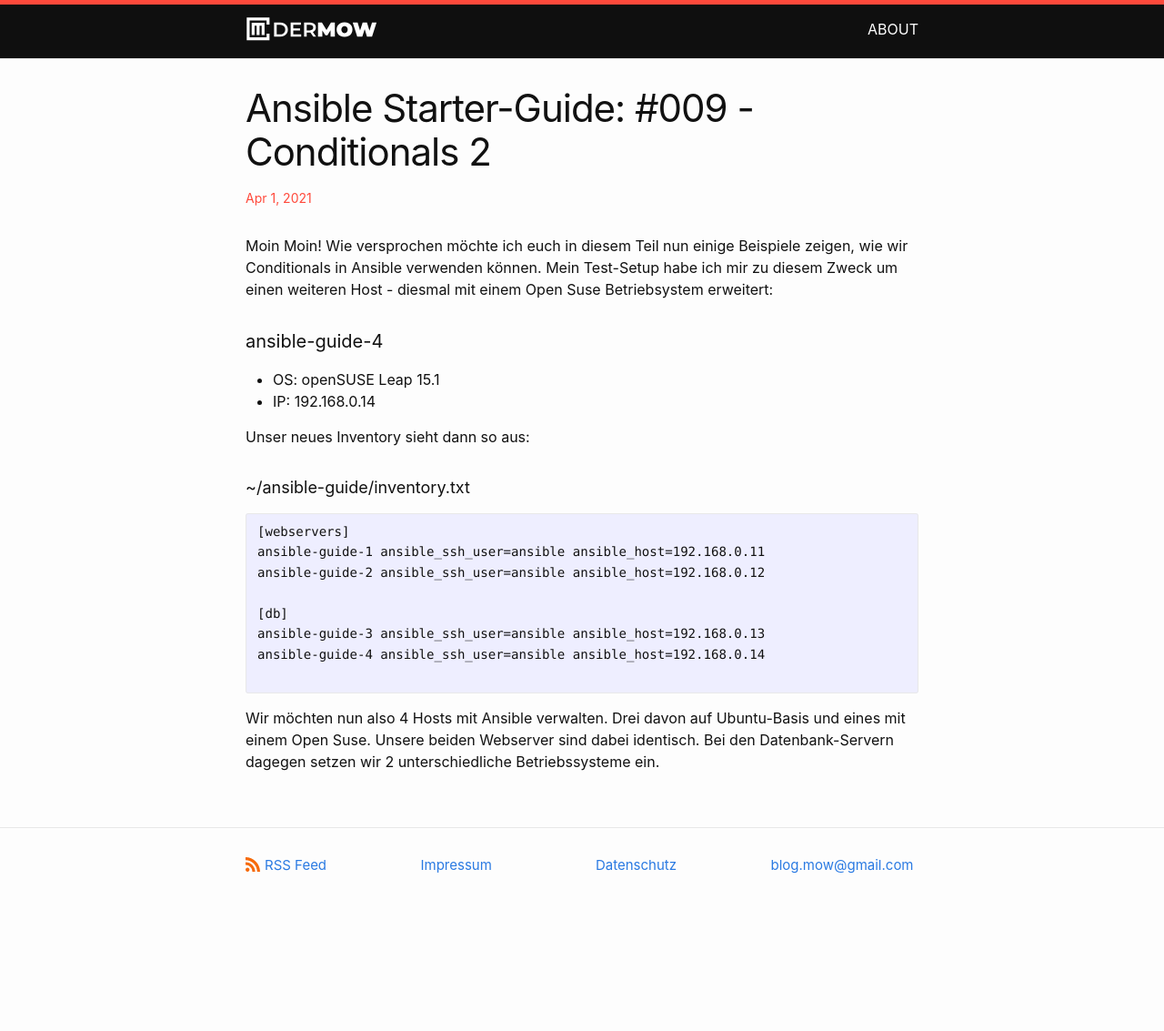
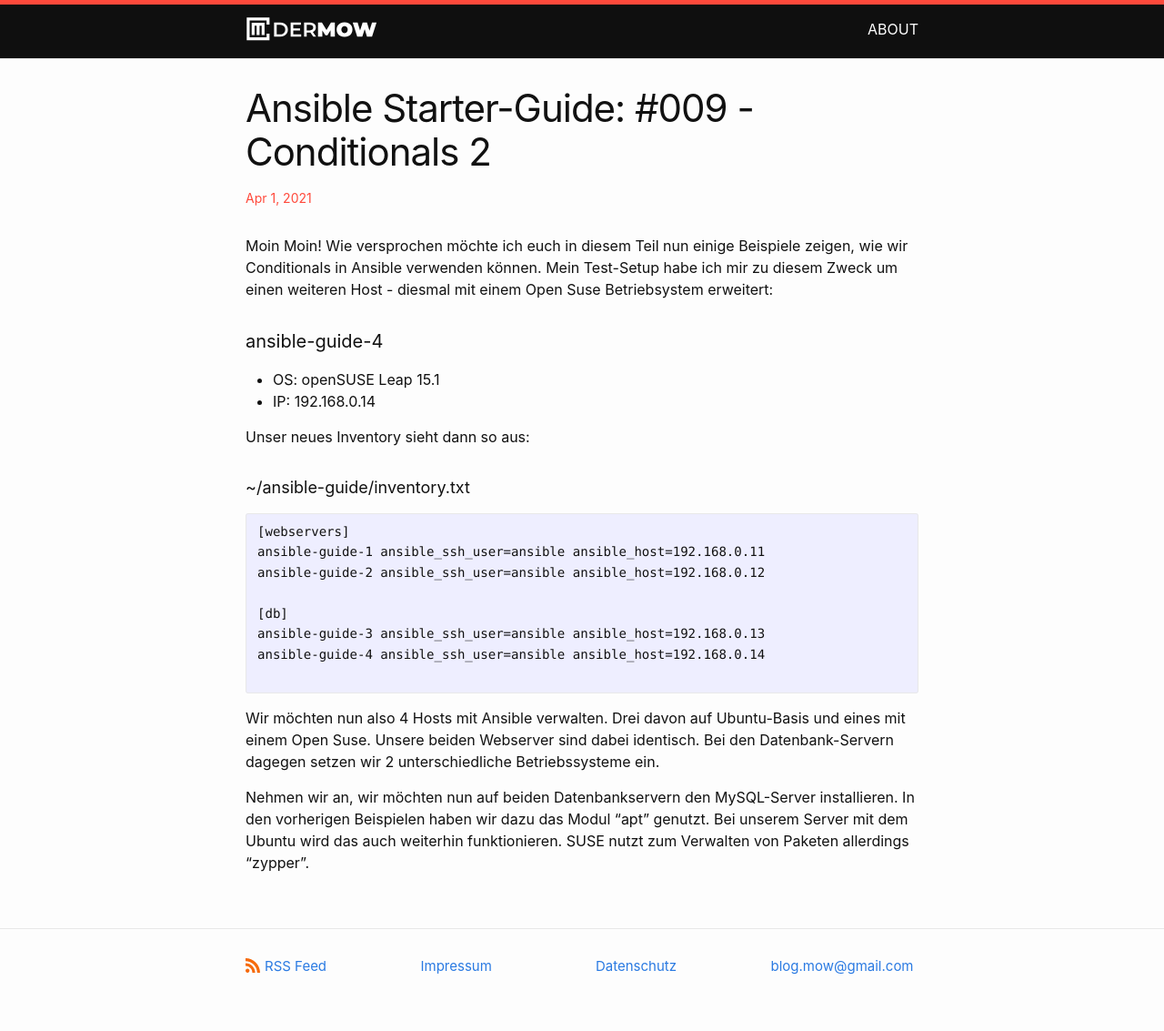
Before and after one commit to dermow/staging, a Jekyll site: the page built from _posts/2021-04-01-ansible-guide-9.markdown, in a window 1280 px wide. Shown: the whole page at 91% size. Built offline with Jekyll 4.4.1, drawn with Linux system fonts in a browser that asks for light colours; comment, search, counter and statistics services are not loaded; before the commit the page ends 1022 px from its top, so only the background shows below that.

Commit message:
Update 2021-04-01-ansible-guide-9.markdown

```diff
--- a/_posts/2021-04-01-ansible-guide-9.markdown
+++ b/_posts/2021-04-01-ansible-guide-9.markdown
@@ -29,3 +29,5 @@ ansible-guide-4 ansible_ssh_user=ansible ansible_host=192.168.0.14
 
 Wir möchten nun also 4 Hosts mit Ansible verwalten. Drei davon auf Ubuntu-Basis und eines mit einem Open Suse. Unsere beiden Webserver sind dabei identisch. Bei
 den Datenbank-Servern dagegen setzen wir 2 unterschiedliche Betriebssysteme ein.
+
+Nehmen wir an, wir möchten nun auf beiden Datenbankservern den MySQL-Server installieren. In den vorherigen Beispielen haben wir dazu das Modul "apt" genutzt. Bei unserem Server mit dem Ubuntu wird das auch weiterhin funktionieren. SUSE nutzt zum Verwalten von Paketen allerdings "zypper".
```
